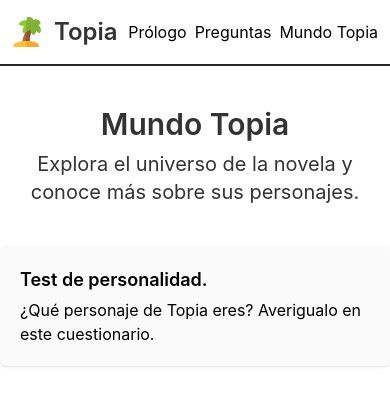
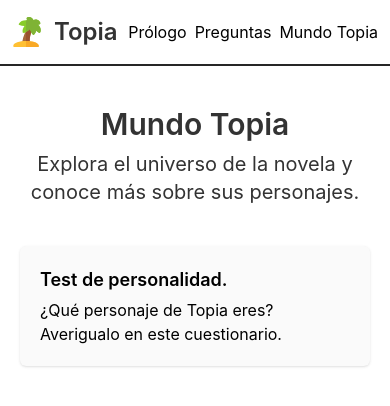
Before and after one commit to sebas-pena/rebrand-topia, a Next.js app: page /mundo-topia in a window 390 px wide. Shown: the top 406 px of the page. Built offline with nearby package versions, Linux system fonts and the light colour scheme.

Commit message:
feat: Improve responsive

```diff
--- a/app/mundo-topia/page.js
+++ b/app/mundo-topia/page.js
@@ -11,7 +11,7 @@ const items = [
 
 const page = () => {
   return (
-    <main>
+    <main className='px-5'>
       <div className='text-center mb-10'>
         <h1 className='text-3xl mb-2 font-semibold text-[#333]'>Mundo Topia</h1>
         <p className='text-xl text-[#333]'>Explora el universo de la novela y conoce más sobre sus personajes. </p>
```
